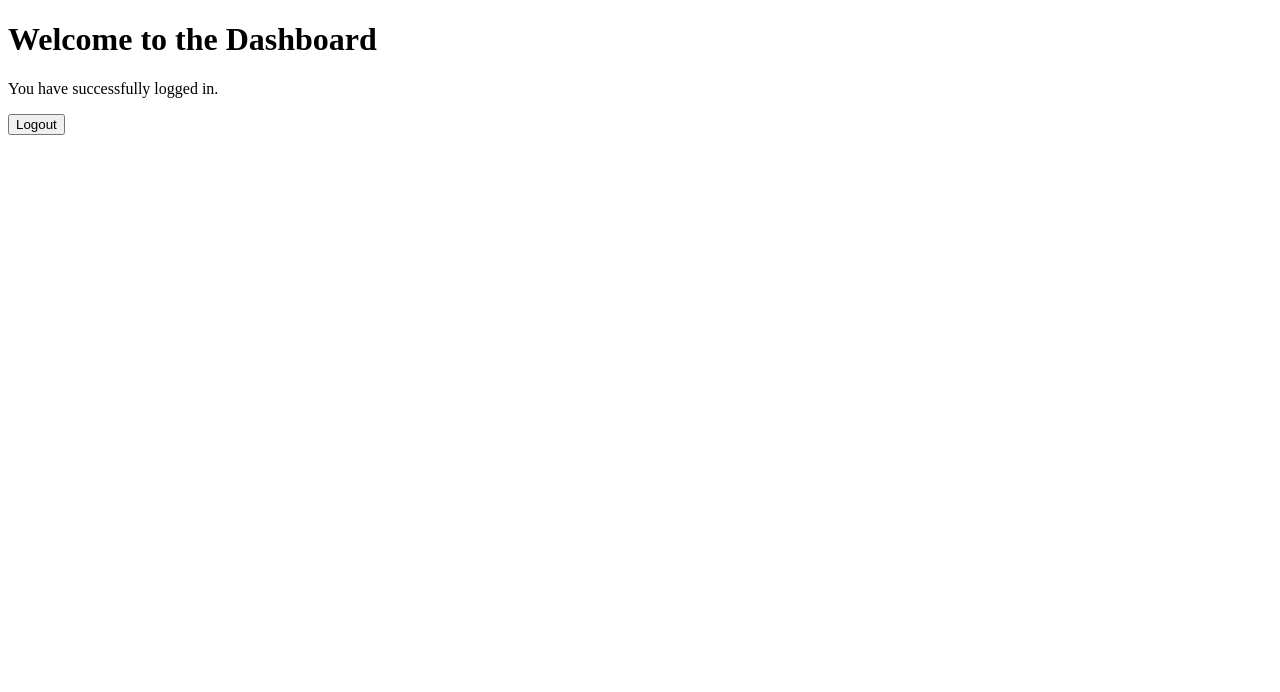
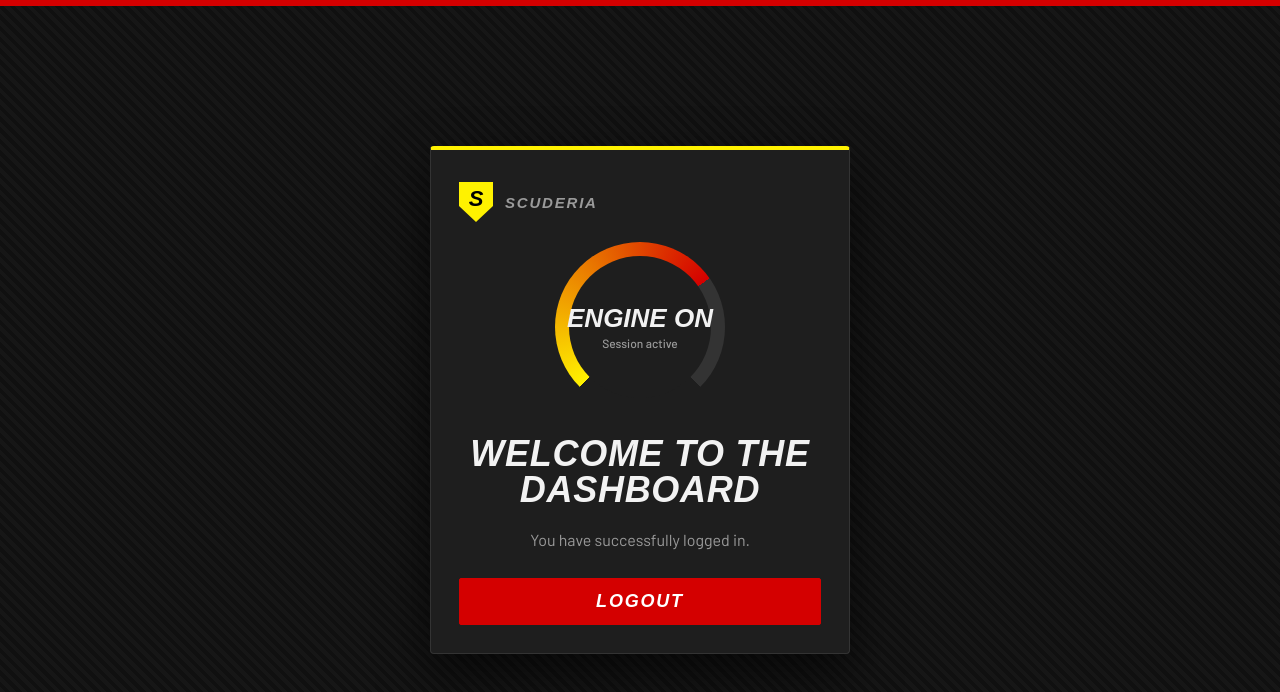
Before and after one commit to renceferreras22/login-system, a plain HTML site: page frontend/dashboard.html in a window 1280 px wide. Drawn offline with Linux system fonts and the light colour scheme; a web font is replaced by a local one.

Commit message:
update interfaces

```diff
--- a/frontend/dashboard.html
+++ b/frontend/dashboard.html
@@ -4,13 +4,25 @@
     <meta charset="UTF-8" />
     <meta name="viewport" content="width=device-width, initial-scale=1.0" />
     <title>Dashboard</title>
+    <link rel="stylesheet" href="style.css" />
   </head>
   <body>
-    <h1>Welcome to the Dashboard</h1>
+    <div class="container dashboard">
+      <div class="brand">
+        <div class="badge">S</div>
+        <span>SCUDERIA</span>
+      </div>
 
-    <p>You have successfully logged in.</p>
+      <div class="gauge">
+        <div>Engine on<small>Session active</small></div>
+      </div>
 
-    <button onclick="logout()">Logout</button>
+      <h1>Welcome to the Dashboard</h1>
+
+      <p>You have successfully logged in.</p>
+
+      <button onclick="logout()">Logout</button>
+    </div>
 
     <script>
       function logout() {
--- a/frontend/style.css
+++ b/frontend/style.css
@@ -1,39 +1,209 @@
+@import url("https://fonts.googleapis.com/css2?family=Barlow+Condensed:ital,wght@1,700;1,800&family=Barlow:wght@400;500;600&display=swap");
+
+:root {
+  --rosso: #d40000;
+  --rosso-dark: #a30000;
+  --giallo: #fff200;
+  --carbon: #141414;
+  --carbon-2: #1e1e1e;
+  --line: #333;
+  --text: #f2f2f2;
+  --muted: #9a9a9a;
+}
+
+* {
+  box-sizing: border-box;
+}
+
 body {
-  font-family: Arial, sans-serif;
-  background: #f4f4f4;
+  margin: 0;
+  min-height: 100vh;
   display: flex;
   justify-content: center;
   align-items: center;
-  height: 100vh;
+  padding: 24px;
+  font-family: "Barlow", Arial, sans-serif;
+  color: var(--text);
+  background:
+    linear-gradient(180deg, var(--rosso) 0 6px, transparent 6px),
+    repeating-linear-gradient(45deg, #101010 0 4px, #161616 4px 8px);
 }
 
 .container {
-  background: white;
-  padding: 30px;
-  width: 320px;
-  border-radius: 10px;
-  box-shadow: 0 0 10px rgba(0, 0, 0, 0.1);
+  position: relative;
+  width: 100%;
+  max-width: 360px;
+  padding: 32px 28px 28px;
+  background: var(--carbon-2);
+  border: 1px solid var(--line);
+  border-top: 4px solid var(--giallo);
+  border-radius: 4px;
+  box-shadow: 0 20px 50px rgba(0, 0, 0, 0.6);
+}
+
+.brand {
+  display: flex;
+  align-items: center;
+  gap: 12px;
+  margin-bottom: 20px;
+}
+
+.badge {
+  width: 34px;
+  height: 40px;
+  display: grid;
+  place-items: center;
+  background: var(--giallo);
+  color: #000;
+  font: italic 800 22px "Barlow Condensed", Arial, sans-serif;
+  clip-path: polygon(0 0, 100% 0, 100% 60%, 50% 100%, 0 60%);
+  padding-bottom: 6px;
+}
+
+.brand span {
+  font: italic 700 15px "Barlow Condensed", Arial, sans-serif;
+  letter-spacing: 0.12em;
+  color: var(--muted);
+}
+
+h1,
+h2 {
+  margin: 0 0 20px;
+  font-family: "Barlow Condensed", Arial, sans-serif;
+  font-style: italic;
+  font-weight: 800;
+  font-size: 44px;
+  line-height: 1;
+  letter-spacing: 0.02em;
+  text-transform: uppercase;
 }
 
 h2 {
-  text-align: center;
+  border-left: 6px solid var(--rosso);
+  padding-left: 12px;
+}
+
+p {
+  color: var(--muted);
+  line-height: 1.5;
 }
 
 input {
   width: 100%;
-  padding: 10px;
-  margin: 8px 0;
-  box-sizing: border-box;
+  padding: 12px 14px;
+  margin: 6px 0;
+  font: 500 15px "Barlow", Arial, sans-serif;
+  color: var(--text);
+  background: var(--carbon);
+  border: 1px solid var(--line);
+  border-radius: 2px;
+}
+
+input::placeholder {
+  color: #6d6d6d;
+}
+
+input:focus-visible {
+  outline: none;
+  border-color: var(--giallo);
+  box-shadow: 0 0 0 2px rgba(255, 242, 0, 0.25);
 }
 
 button {
   width: 100%;
-  padding: 10px;
-  margin-top: 8px;
+  padding: 12px;
+  margin-top: 10px;
+  font: italic 700 18px "Barlow Condensed", Arial, sans-serif;
+  letter-spacing: 0.1em;
+  text-transform: uppercase;
+  color: #fff;
+  background: var(--rosso);
+  border: 1px solid var(--rosso);
+  border-radius: 2px;
   cursor: pointer;
+  transition: background 0.15s, color 0.15s;
+}
+
+button:hover {
+  background: var(--rosso-dark);
+}
+
+button:focus-visible {
+  outline: 2px solid var(--giallo);
+  outline-offset: 2px;
+}
+
+button.secondary {
+  color: var(--giallo);
+  background: transparent;
+  border-color: var(--giallo);
+}
+
+button.secondary:hover {
+  color: #000;
+  background: var(--giallo);
+}
+
+.divider {
+  margin: 24px 0 8px;
+  padding-top: 20px;
+  border-top: 1px solid var(--line);
+  font-size: 14px;
 }
 
 #message {
-  margin-top: 15px;
+  margin: 15px 0 0;
   text-align: center;
+  min-height: 1.5em;
 }
+
+/* Dashboard */
+.gauge {
+  position: relative;
+  width: 170px;
+  height: 170px;
+  margin: 8px auto 24px;
+  border-radius: 50%;
+  background: conic-gradient(
+    from 225deg,
+    var(--giallo) 0deg,
+    var(--rosso) 190deg,
+    #333 190deg 270deg,
+    transparent 270deg
+  );
+}
+
+.gauge::before {
+  content: "";
+  position: absolute;
+  inset: 14px;
+  border-radius: 50%;
+  background: var(--carbon-2);
+}
+
+.gauge div {
+  position: absolute;
+  inset: 0;
+  display: grid;
+  place-content: center;
+  text-align: center;
+  font: italic 800 26px/1.1 "Barlow Condensed", Arial, sans-serif;
+  text-transform: uppercase;
+}
+
+.gauge small {
+  display: block;
+  margin-top: 4px;
+  font: 500 12px "Barlow", Arial, sans-serif;
+  color: var(--muted);
+  text-transform: none;
+}
+
+.dashboard {
+  text-align: center;
+  max-width: 420px;
+}
+
+.dashboard h1 {
+  font-size: 36px;
+}
```
Also changed, not shown: frontend/index.html (+8 -3 lines).
